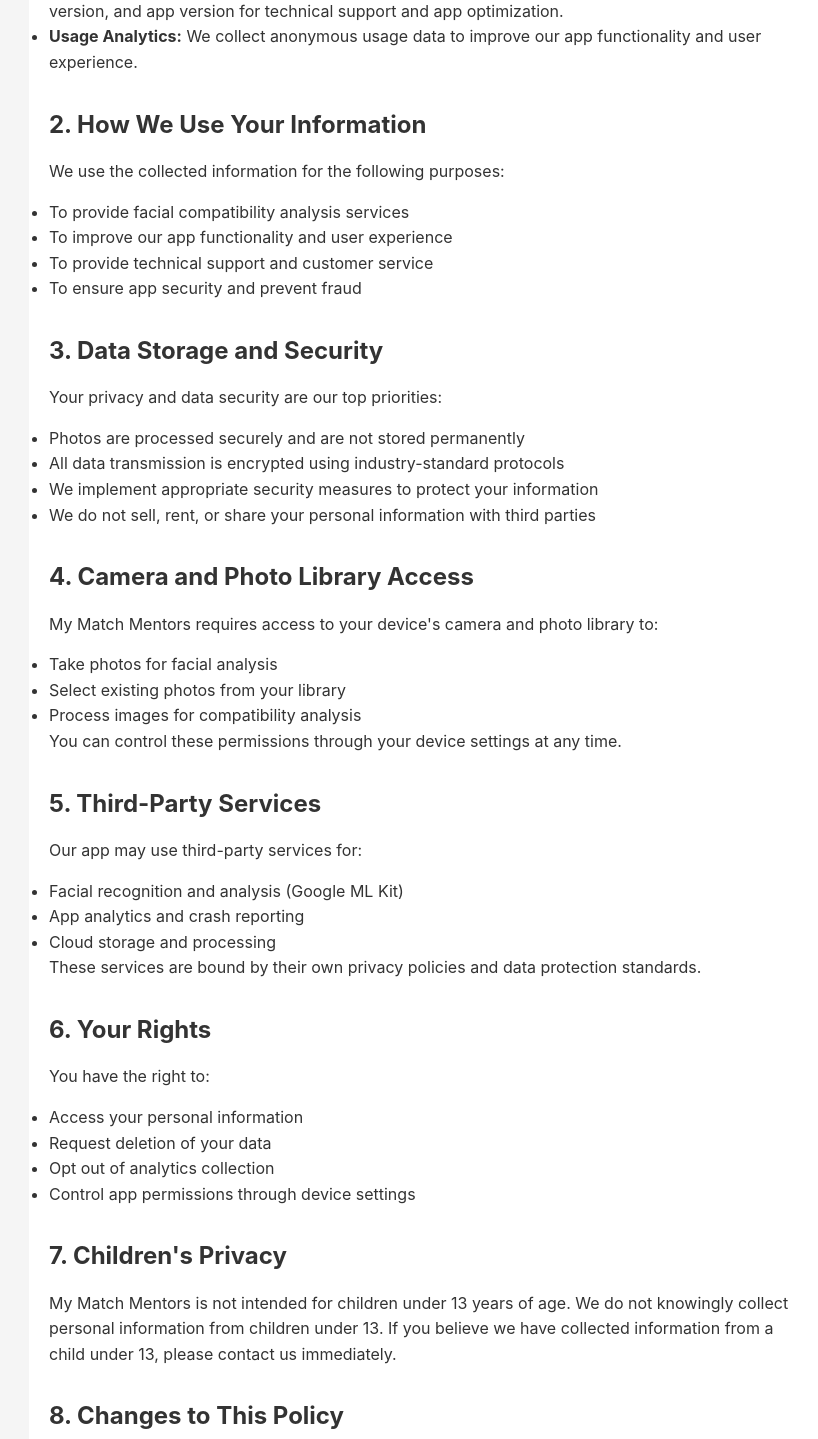
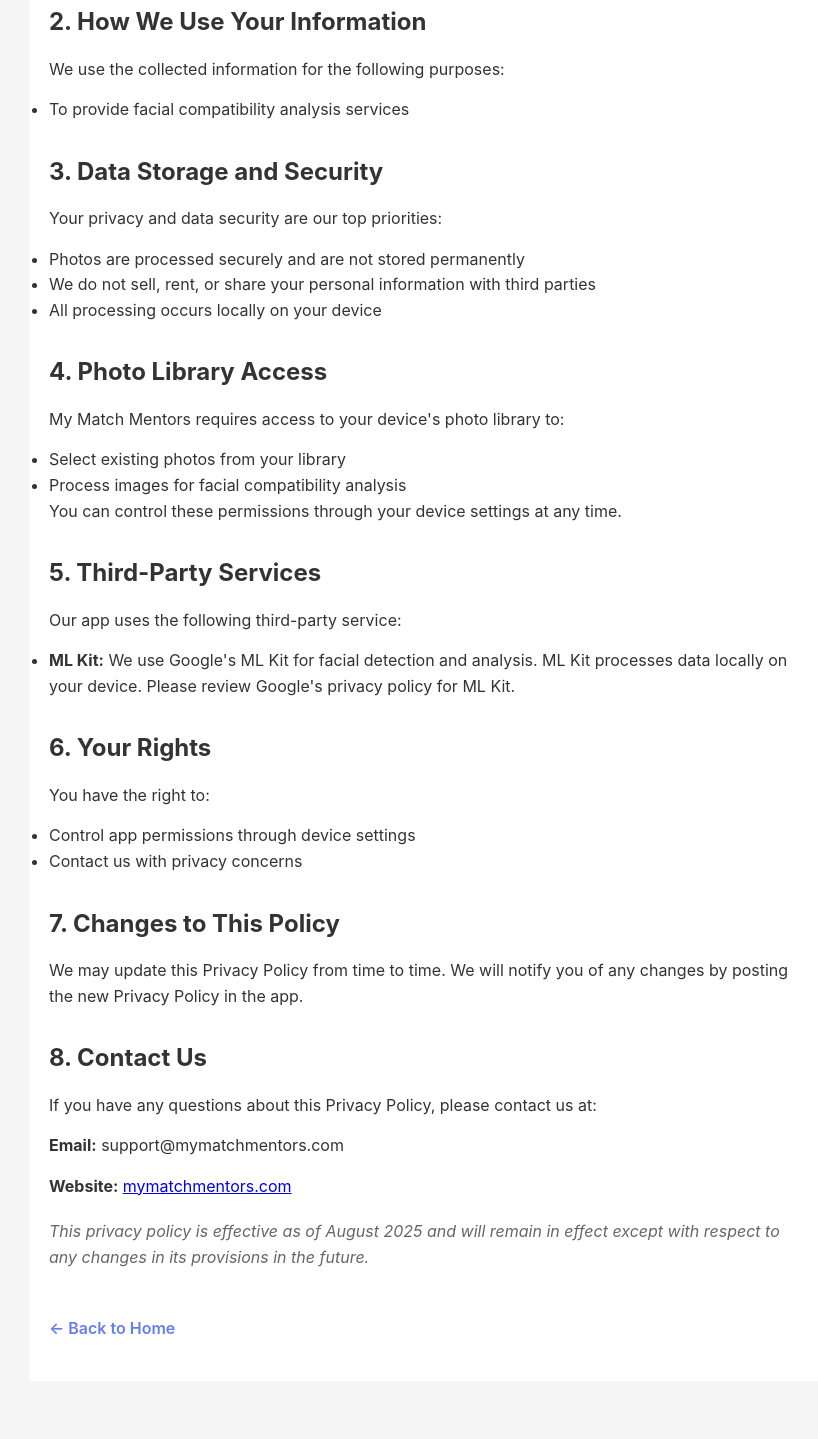
Before and after one commit to Michael5477/mymatchmentors.com, a plain HTML site: page privacy.html in a window 1280 px wide. Shown: the part 457-1896 px from the top of the page, without its empty margins (211-1029 px from the left). After the commit the page ends 1838 px from the top, so only its background shows below. Drawn offline with Linux system fonts and the light colour scheme.

Commit message:
Update privacy.html

```diff
--- a/privacy.html
+++ b/privacy.html
@@ -4,6 +4,7 @@
     <meta charset="UTF-8">
     <meta name="viewport" content="width=device-width, initial-scale=1.0">
     <title>Privacy Policy - My Match Mentors</title>
+    <link rel="icon" type="image/png" href="/favicon.png">
     <style>
         * {
             margin: 0;
@@ -74,74 +75,59 @@
             <p>My Match Mentors</p>
         </div>
 
-        <p><strong>Last Updated:</strong> January 2025</p>
+        <p><strong>Last Updated:</strong> August 2025</p>
 
         <h2>1. Information We Collect</h2>
         <p>My Match Mentors collects and processes the following information:</p>
         <ul>
             <li><strong>Photos:</strong> When you use our facial compatibility analysis feature, you may upload photos of yourself and potential matches. These photos are processed temporarily for analysis and are not stored permanently on our servers.</li>
-            <li><strong>Device Information:</strong> We may collect basic device information such as device type, operating system version, and app version for technical support and app optimization.</li>
-            <li><strong>Usage Analytics:</strong> We collect anonymous usage data to improve our app functionality and user experience.</li>
         </ul>
 
         <h2>2. How We Use Your Information</h2>
         <p>We use the collected information for the following purposes:</p>
         <ul>
             <li>To provide facial compatibility analysis services</li>
-            <li>To improve our app functionality and user experience</li>
-            <li>To provide technical support and customer service</li>
-            <li>To ensure app security and prevent fraud</li>
         </ul>
 
         <h2>3. Data Storage and Security</h2>
         <p>Your privacy and data security are our top priorities:</p>
         <ul>
             <li>Photos are processed securely and are not stored permanently</li>
-            <li>All data transmission is encrypted using industry-standard protocols</li>
-            <li>We implement appropriate security measures to protect your information</li>
             <li>We do not sell, rent, or share your personal information with third parties</li>
+            <li>All processing occurs locally on your device</li>
         </ul>
 
-        <h2>4. Camera and Photo Library Access</h2>
-        <p>My Match Mentors requires access to your device's camera and photo library to:</p>
+        <h2>4. Photo Library Access</h2>
+        <p>My Match Mentors requires access to your device's photo library to:</p>
         <ul>
-            <li>Take photos for facial analysis</li>
             <li>Select existing photos from your library</li>
-            <li>Process images for compatibility analysis</li>
+            <li>Process images for facial compatibility analysis</li>
         </ul>
         <p>You can control these permissions through your device settings at any time.</p>
 
         <h2>5. Third-Party Services</h2>
-        <p>Our app may use third-party services for:</p>
+        <p>Our app uses the following third-party service:</p>
         <ul>
-            <li>Facial recognition and analysis (Google ML Kit)</li>
-            <li>App analytics and crash reporting</li>
-            <li>Cloud storage and processing</li>
+            <li><strong>ML Kit:</strong> We use Google's ML Kit for facial detection and analysis. ML Kit processes data locally on your device. Please review Google's privacy policy for ML Kit.</li>
         </ul>
-        <p>These services are bound by their own privacy policies and data protection standards.</p>
 
         <h2>6. Your Rights</h2>
         <p>You have the right to:</p>
         <ul>
-            <li>Access your personal information</li>
-            <li>Request deletion of your data</li>
-            <li>Opt out of analytics collection</li>
             <li>Control app permissions through device settings</li>
+            <li>Contact us with privacy concerns</li>
         </ul>
 
-        <h2>7. Children's Privacy</h2>
-        <p>My Match Mentors is not intended for children under 13 years of age. We do not knowingly collect personal information from children under 13. If you believe we have collected information from a child under 13, please contact us immediately.</p>
+        <h2>7. Changes to This Policy</h2>
+        <p>We may update this Privacy Policy from time to time. We will notify you of any changes by posting the new Privacy Policy in the app.</p>
 
-        <h2>8. Changes to This Policy</h2>
-        <p>We may update this Privacy Policy from time to time. We will notify you of any changes by posting the new Privacy Policy on this page and updating the "Last Updated" date.</p>
-
-        <h2>9. Contact Us</h2>
-        <p>If you have any questions about this Privacy Policy or our data practices, please contact us at:</p>
-        <p><strong>Email:</strong> privacy@mymatchmentors.com</p>
+        <h2>8. Contact Us</h2>
+        <p>If you have any questions about this Privacy Policy, please contact us at:</p>
+        <p><strong>Email:</strong> support@mymatchmentors.com</p>
         <p><strong>Website:</strong> <a href="https://mymatchmentors.com">mymatchmentors.com</a></p>
 
         <div class="last-updated">
-            <p>This privacy policy is effective as of January 2025 and will remain in effect except with respect to any changes in its provisions in the future.</p>
+            <p>This privacy policy is effective as of August 2025 and will remain in effect except with respect to any changes in its provisions in the future.</p>
         </div>
 
         <a href="/index.html" class="back-link">← Back to Home</a>
```
